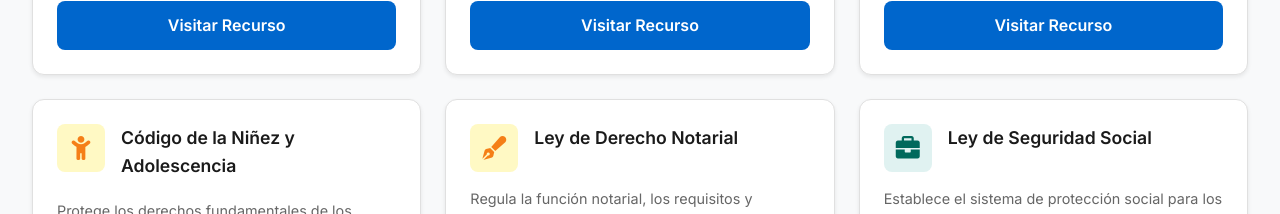
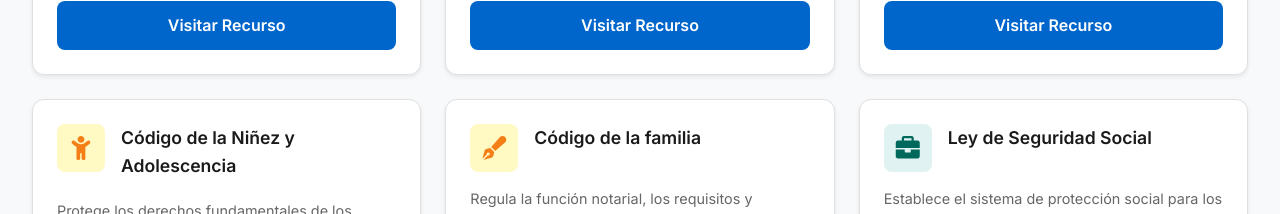
Before and after one commit to cristopher281/Biblioteca-UML, a plain HTML site: page index.html in a window 1280 px wide. Shown: the part 1060-1274 px from the top of the page. Drawn offline with Linux system fonts and the light colour scheme.

Commit message:
Actualizar index.html

```diff
--- a/index.html
+++ b/index.html
@@ -251,14 +251,14 @@
                         class="resource-btn">Visitar Recurso</a>
                 </div>
 
-                <!-- Ley de Derecho Notarial -->
+                <!--  Código de la familia -->
                 <div class="resource-card" data-category="derecho civil bases-datos">
                     <div class="resource-header">
                         <div class="resource-icon civil">
                             <i class="fas fa-pen-fancy"></i>
                         </div>
                         <div class="resource-info">
-                            <h3>Ley de Derecho Notarial</h3>
+                            <h3>Código de la familia</h3>
                         </div>
                     </div>
                     <p class="resource-description">Regula la función notarial, los requisitos y procedimientos para la
```
